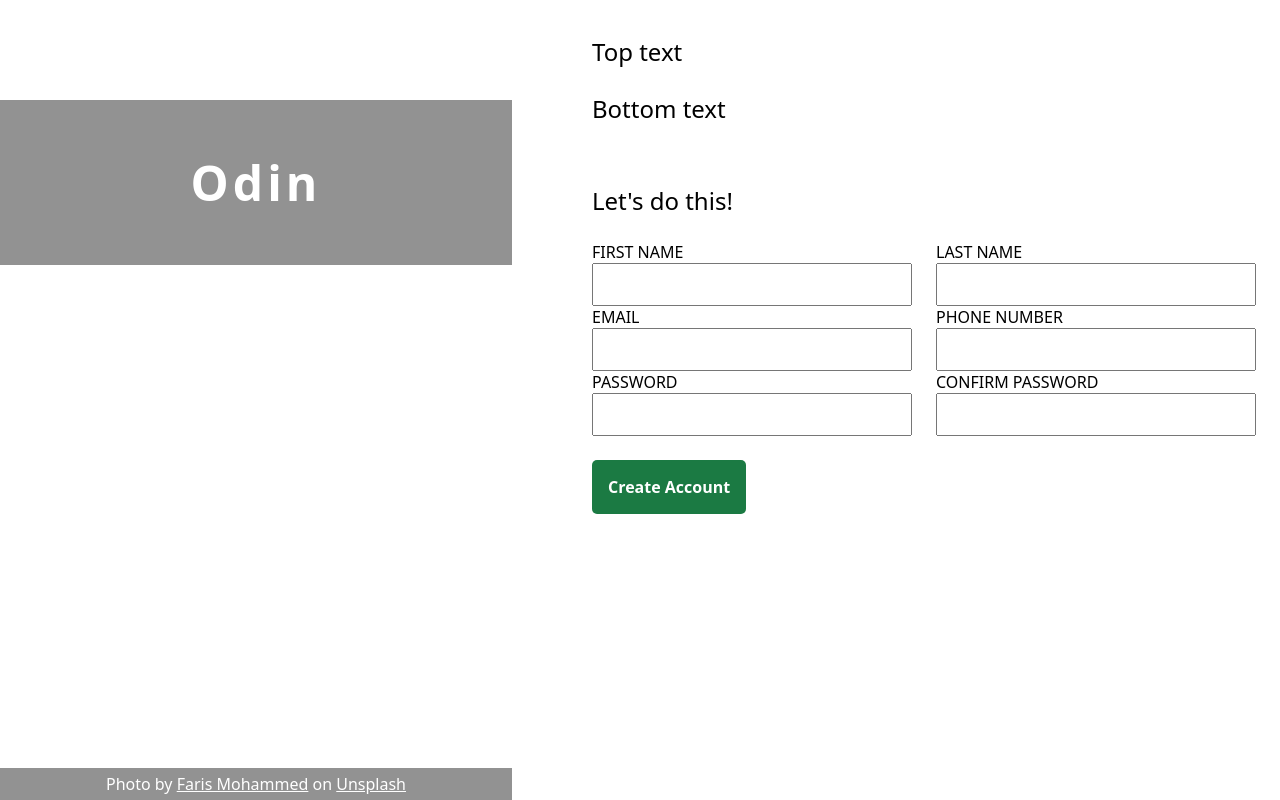
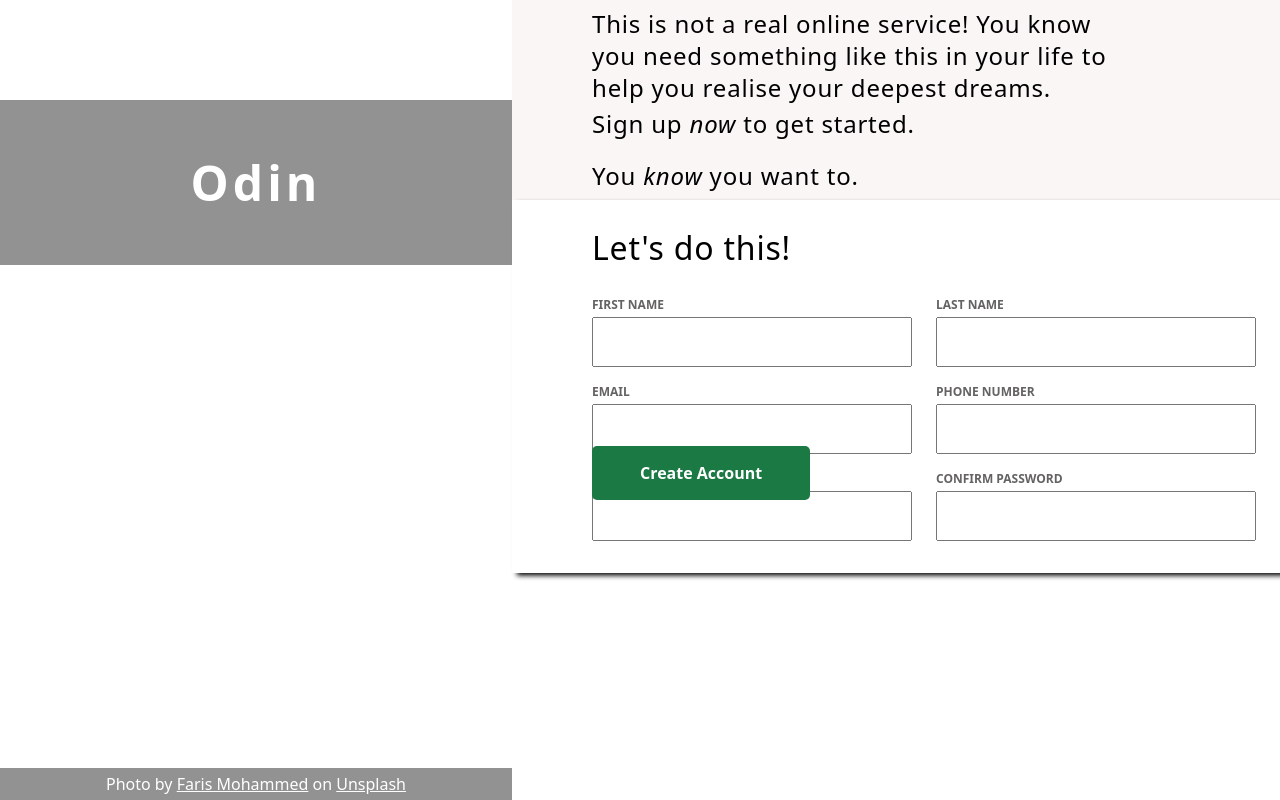
Before and after one commit to louispallett/odin-sign-up-form, a plain HTML site: page index.html in a window 1280 px wide. Drawn offline with Linux system fonts and the light colour scheme.

Commit message:
Box shadowing, CSS user-interaction and general styling and positioning

```diff
--- a/index.html
+++ b/index.html
@@ -20,11 +20,12 @@
         <div class="right">
             <div class="upper">
                 <div class="top-text-container">
-                    <p>Top text</p>
-                    <p>Bottom text</p>
+                    <p>This is not a real online service! You know you need something like this in your life to help you realise your deepest dreams.</p>
+                    <p>Sign up <em>now</em> to get started.</p>
+                    <p>You <em>know</em> you want to.</p>
                 </div>
             </div>
-            <div class="lower">
+            <div class="middle">
                 <p>Let's do this!</p>
                 <form action="#" method="post">
                     <div class="form-inner">
@@ -38,31 +39,31 @@
                             <div>
                                 <label for="lname">LAST NAME</label>
                             </div>
-                            <input type="text" id="lname" name="lname">
+                            <input type="text" id="lname" name="lname" required>
                         </div>
                         <div>
                             <div>
                                 <label for="email">EMAIL</label>
                             </div>
-                            <input type="text" id="email" name="email">
+                            <input type="email" id="email" name="email" required>
                         </div>
                         <div>
                             <div>
                                 <label for="number">PHONE NUMBER</label>
                             </div>
-                            <input type="text" id="number" name="number">
+                            <input type="tel" id="number" name="number">
                         </div>
                         <div>
                             <div>
                                 <label for="password">PASSWORD</label>
                             </div>
-                            <input type="text" id="password" name="password">
+                            <input type="password" id="password" name="password" required>
                         </div>
                         <div>
                             <div>
                                 <label for="confpassword">CONFIRM PASSWORD</label>
                             </div>
-                            <input type="text" id="confpassword" name="confpassword">
+                            <input type="password" id="confpassword" name="confpassword" required>
                         </div>
                     </div>
                     <div class="button-container">
@@ -70,6 +71,9 @@
                     </div>
                 </form>
             </div>
+            <div class="lower">
+
+            </div>
         </div>
     </div>
 </body>
--- a/style.css
+++ b/style.css
@@ -3,6 +3,8 @@
     --left-width: 40%;
     --background-grey: rgba(39, 38, 38, 0.5);
     --font: system-ui, -apple-system, BlinkMacSystemFont, 'Segoe UI', Roboto, Oxygen, Ubuntu, Cantarell, 'Open Sans', 'Helvetica Neue', sans-serif;
+    --right-upper-lower-background: rgba(245, 238, 238, 0.514);
+    --left-padding: 5rem;
 }
 
 :root {
@@ -76,8 +78,6 @@ a:visited {
 
     .image-credit {
         color: white;
-
-
     }
 
 /* Right Elements (form) */
@@ -92,20 +92,38 @@ a:visited {
         display: flex;
         flex-direction: column;
         justify-content: center;
-        height: 20%;
+        height: 25%;
+        background-color: var(--right-upper-lower-background);
+    }
+
+    .top-text-container {
+        width: 80%;
     }
 
     p {
         font-size: 1.5rem;
-        padding-left: 5rem;
+        padding-left: var(--left-padding);
+        margin: .25rem 0;
+        letter-spacing: .05rem;
+        line-height: 2rem;
     }
 
-    .lower {
-        height: 80%;
+    p:nth-child(3) {
+        margin-top: 1.25rem;
+    }
+
+    .middle {
+        /* height: 40%; */
+        box-shadow: 5px 2.5px 5px 0px;
+    }
+
+    .middle > p {
+        margin: 2rem 0;
+        font-size: 2rem;
     }
 
     form {
-        padding-left: 5rem;
+        padding-left: var(--left-padding);
     }
 
     .form-inner {
@@ -113,17 +131,32 @@ a:visited {
         grid-template-columns: auto auto;
     }
 
-    .button-container {
-        padding-top: 1.5rem;
+    label {
+        font-size: .75rem;
+        font-weight: bold;
+        color:rgb(100, 98, 98)
     }
 
     input {
         width: 20rem;
         padding: .75rem;
+        margin: .25rem 0 1rem;
+        font-family: var(--font);
+        font-size: 1rem;
+    }
+
+    input:hover {
+        background-color: #c5eff7;
+    }
+
+    input:focus {
+        background-color: #c5eff7;
     }
 
     button {
-        padding: 1rem;
+        position: fixed;
+        bottom: 300px;
+        padding: 1rem 3rem;
         background-color: #1b7a43;
         border-radius: 5px;
         font-family: var(--font);
@@ -132,3 +165,12 @@ a:visited {
         color: white;
         border: none;
     }
+
+    button:hover {
+        cursor: pointer;
+        background-color: #41ad6e;
+    }
+
+    .lower {
+        background-color: var(--right-upper-lower-background);
+    }
```
